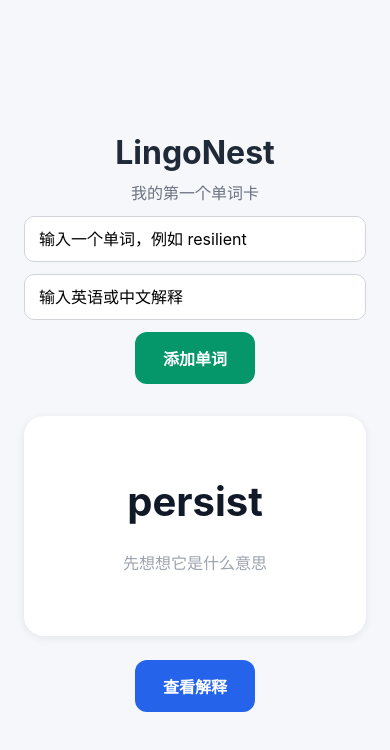
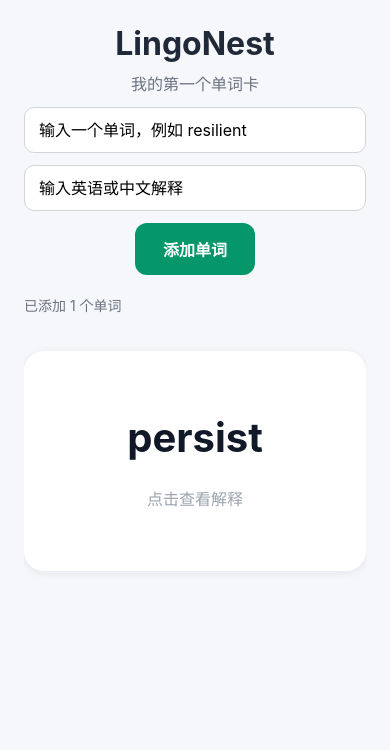
Before and after one commit to ysy6950/LingoNest, a React Native app in the folder mobile/: screen / in a window 390 px wide. Shown: the top 750 px of the page. Built offline with nearby package versions, Linux system fonts and the light colour scheme.

Commit message:
feat: support multiple word cards

```diff
--- a/mobile/App.tsx
+++ b/mobile/App.tsx
@@ -1,15 +1,32 @@
 import { useState } from 'react';
 import { StatusBar } from 'expo-status-bar';
-import { Pressable, StyleSheet, Text, TextInput, View } from 'react-native';
+import {
+  Pressable,
+  ScrollView,
+  StyleSheet,
+  Text,
+  TextInput,
+  View,
+} from 'react-native';
+
+type WordCard = {
+  id: number;
+  word: string;
+  meaning: string;
+  isRevealed: boolean;
+};
 
 export default function App() {
-  const [showMeaning, setShowMeaning] = useState(false);
   const [wordInput, setWordInput] = useState('');
   const [meaningInput, setMeaningInput] = useState('');
-  const [savedWord, setSavedWord] = useState('persist');
-  const [savedMeaning, setSavedMeaning] = useState(
-    'to continue doing something',
-  );
+  const [cards, setCards] = useState<WordCard[]>([
+    {
+      id: 1,
+      word: 'persist',
+      meaning: 'to continue doing something',
+      isRevealed: false,
+    },
+  ]);
 
   function handleAddWord() {
     const nextWord = wordInput.trim();
@@ -19,11 +36,27 @@ export default function App() {
       return;
     }
 
-    setSavedWord(nextWord);
-    setSavedMeaning(nextMeaning);
+    setCards((currentCards) => [
+      ...currentCards,
+      {
+        id: Date.now(),
+        word: nextWord,
+        meaning: nextMeaning,
+        isRevealed: false,
+      },
+    ]);
     setWordInput('');
     setMeaningInput('');
-    setShowMeaning(false);
+  }
+
+  function toggleMeaning(cardId: number) {
+    setCards((currentCards) =>
+      currentCards.map((card) =>
+        card.id === cardId
+          ? { ...card, isRevealed: !card.isRevealed }
+          : card,
+      ),
+    );
   }
 
   return (
@@ -48,23 +81,23 @@ export default function App() {
         <Text style={styles.buttonText}>添加单词</Text>
       </Pressable>
 
-      <View style={styles.card}>
-        <Text style={styles.word}>{savedWord}</Text>
-        {showMeaning ? (
-          <Text style={styles.meaning}>{savedMeaning}</Text>
-        ) : (
-          <Text style={styles.hint}>先想想它是什么意思</Text>
-        )}
-      </View>
-
-      <Pressable
-        style={styles.button}
-        onPress={() => setShowMeaning((current) => !current)}
-      >
-        <Text style={styles.buttonText}>
-          {showMeaning ? '隐藏解释' : '查看解释'}
-        </Text>
-      </Pressable>
+      <Text style={styles.count}>已添加 {cards.length} 个单词</Text>
+      <ScrollView style={styles.list} contentContainerStyle={styles.listContent}>
+        {cards.map((card) => (
+          <Pressable
+            key={card.id}
+            style={styles.card}
+            onPress={() => toggleMeaning(card.id)}
+          >
+            <Text style={styles.word}>{card.word}</Text>
+            {card.isRevealed ? (
+              <Text style={styles.meaning}>{card.meaning}</Text>
+            ) : (
+              <Text style={styles.hint}>点击查看解释</Text>
+            )}
+          </Pressable>
+        ))}
+      </ScrollView>
 
       <StatusBar style="auto" />
     </View>
@@ -106,6 +139,19 @@ const styles = StyleSheet.create({
     marginTop: 12,
     paddingHorizontal: 28,
     paddingVertical: 14,
+  },
+  count: {
+    alignSelf: 'flex-start',
+    color: '#6B7280',
+    fontSize: 14,
+    marginTop: 20,
+  },
+  list: {
+    alignSelf: 'stretch',
+    marginTop: 4,
+  },
+  listContent: {
+    paddingBottom: 24,
   },
   card: {
     alignItems: 'center',
```
